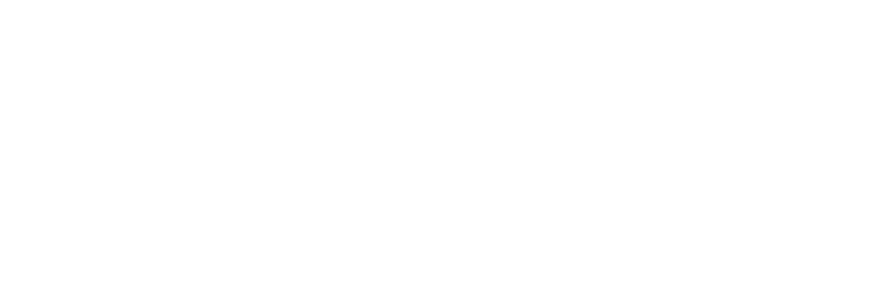
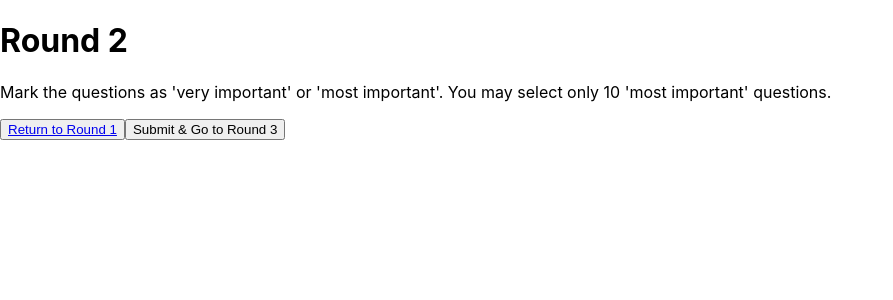
Before and after one commit to LB-BB/Values-Test, a React (Create React App) app: page /round2 in a window 1280 px wide. Before the commit this address had no page. Shown: the top 300 px of the page, without its empty margins (0-893 px from the left). Built offline with nearby package versions, Linux system fonts and the light colour scheme.

Commit message:
Round 2 with Tests

```diff
--- a/src/App.js
+++ b/src/App.js
@@ -2,6 +2,8 @@
 import { BrowserRouter as Router, Route, Routes } from 'react-router-dom'
 import Home from './Home'
 import Round1 from './Round1'
+import Round2 from './Round2'
+import Round3 from './Round3'
 
 const App = () => {
   return (
@@ -9,6 +11,8 @@
       <Routes>
         <Route path='/' element={<Home />} />
         <Route path='/round1' element={<Round1 />} />
+        <Route path='/round2' element={<Round2 />} />
+        <Route path='/round3' element={<Round3 />} />
       </Routes>
     </Router>
   )
--- a/src/Round1.js
+++ b/src/Round1.js
@@ -16,8 +16,9 @@
   }, [importance])
 
   const clear = () => {
+    localStorage.clear()
     setImportance(Array(questions.length).fill('very important'))
-    localStorage.setItem('importance', JSON.stringify(importance))
+    localStorage.setItem('importance', JSON.stringify(importance));
     navigate('/')
   }
 
@@ -31,7 +32,7 @@
 
   const handleSubmit = () => {
     const importantQuestions = questions.filter((_, index) => importance[index] === 'very important')
-    console.log(importantQuestions)
+    navigate('/round2', { state: { importantQuestions } })
   }
 
   return (
--- /dev/null
+++ b/src/Round2.js
@@ -0,0 +1,82 @@
+import React, { useState, useEffect } from 'react'
+import { Link, useNavigate, useLocation } from 'react-router-dom'
+
+const Round2 = () => {
+  const location = useLocation()
+  const navigate = useNavigate()
+  const importantQuestions = location.state?.importantQuestions || []
+  const savedImportance = location.state?.importance || Array(importantQuestions.length).fill('very important')
+  const [importance, setImportance] = useState(savedImportance)
+  const [error, setError] = useState('')
+
+  useEffect(() => {
+    // Retrieve the importance state for Round 2 if available in localStorage
+    const savedImportanceFromStorage = localStorage.getItem('importanceRound2')
+    if (savedImportanceFromStorage) {
+      setImportance(JSON.parse(savedImportanceFromStorage))
+    }
+  }, [])
+
+  const handleImportanceChange = (index, value) => {
+    const newImportance = [...importance]
+    newImportance[index] = value
+    setImportance(newImportance)
+    // Save to localStorage
+    localStorage.setItem('importanceRound2', JSON.stringify(newImportance))
+    setError('') // Clear any previous error
+  }
+
+  const handleSubmit = () => {
+    // Filter most important questions
+    const mostImportantQuestions = importantQuestions.filter((_, index) => importance[index] === 'most important')
+    if (mostImportantQuestions.length > 10) {
+      setError('You can only select up to 10 questions as \'most important\'.')
+      return
+    }
+    // Navigate to Round 3
+    navigate('/round3', { state: { mostImportantQuestions } })
+  }
+
+  return (
+    <div>
+      <h1>Round 2</h1>
+      <p>Mark the questions as 'very important' or 'most important'. You may select only 10 'most important' questions.</p>
+      {error && <p style={{ color: 'red' }}>{error}</p>}
+      <ul>
+        {importantQuestions.map((question, index) => (
+          <li key={index}>
+            <span>{`${index +1}: `}{question}</span>
+            <div className='radio-buttons'>
+              <input
+                type='radio'
+                id={`very-important-${index}`}
+                name={`importance-${index}`}
+                value='very important'
+                checked={importance[index] === 'very important'}
+                onChange={() => handleImportanceChange(index, 'very important')}
+              />
+              <label htmlFor={`very-important-${index}`}>Very Important</label>
+              <input
+                type='radio'
+                id={`most-important-${index}`}
+                name={`importance-${index}`}
+                value='most important'
+                checked={importance[index] === 'most important'}
+                onChange={() => handleImportanceChange(index, 'most important')}
+              />
+              <label htmlFor={`most-important-${index}`}>Most Important</label>
+            </div>
+          </li>
+        ))}
+      </ul>
+      <div>
+        <button>
+        <Link to='/round1'>Return to Round 1</Link>
+        </button>
+        <button onClick={handleSubmit}>Submit & Go to Round 3</button>
+      </div>
+    </div>
+  )
+}
+
+export default Round2
--- /dev/null
+++ b/src/Round3.js
@@ -0,0 +1,12 @@
+import React, { useState } from 'react'
+
+const Round3 = () => {
+  return (
+    <div>
+      <h1>Round 3</h1>
+      <p>Rank the questions from most to least important:</p>
+    </div>
+  )
+}
+
+export default Round3
```
Also changed, not shown: 2 other files (tests, documents, lock files or other folders).
